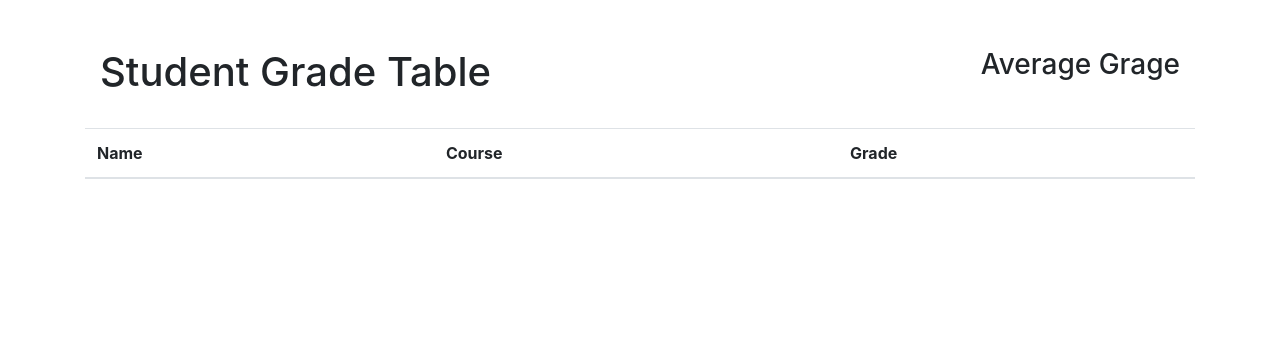
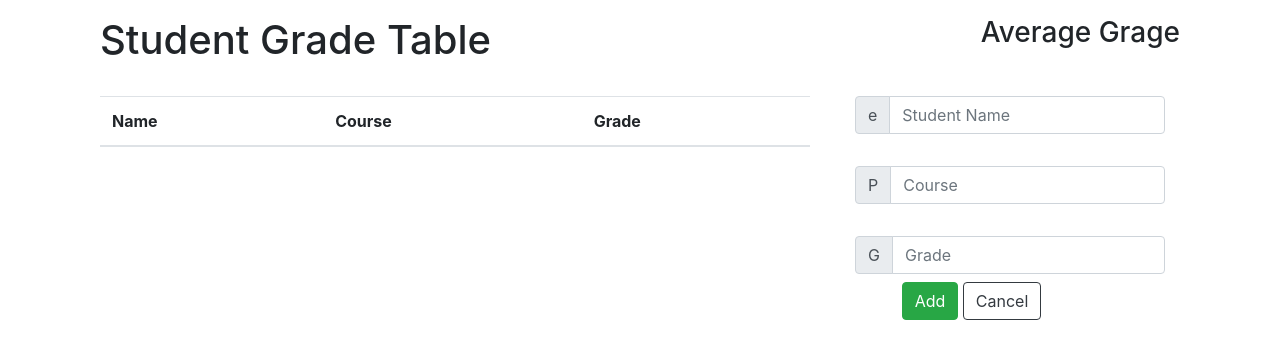
Before and after one commit to semilee6557/student-grade-table, a plain HTML site: page index.html in a window 1280 px wide. Drawn offline with nearby package versions, Linux system fonts and the light colour scheme; no server answers.

Commit message:
Modify the HTML

```diff
--- a/index.html
+++ b/index.html
@@ -5,10 +5,11 @@
   <title>Student Grade Table</title>
   <link rel="stylesheet" href="https://stackpath.bootstrapcdn.com/bootstrap/4.4.1/css/bootstrap.min.css"
     integrity="sha384-Vkoo8x4CGsO3+Hhxv8T/Q5PaXtkKtu6ug5TOeNV6gBiFeWPGFN9MuhOf23Q9Ifjh" crossorigin="anonymous">
+  <link rel="stylesheet" href="https://cdnjs.cloudflare.com/ajax/libs/font-awesome/5.15.1/css/all.min.css">
 </head>
 
 <body>
-  <div class="container mt-5">
+  <div class="container mt-3">
 
     <header class="container mb-4">
       <div class="row justify-content-between">
@@ -24,7 +25,9 @@
       </div>
     </header>
 
-
+    <div class="container">
+      <div class="row">
+        <div class="col-8">
           <table class="table table-striped">
             <thead>
               <tr>
@@ -37,6 +40,56 @@
             </tbody>
           </table>
         </div>
+        <div class="col">
+
+
+          <form>
+            <div class="col-auto">
+              <label class="sr-only" for="inlineFormInputGroup"></label>
+
+              <div class="input-group mb-2">
+                <div class="input-group-prepend">
+                  <div class="input-group-text">e</div>
+                </div>
+                <input type="text" name="name" class="form-control" id="inlineFormInputGroup"
+                  placeholder="Student Name">
+              </div>
+            </div>
+            <div class="col-auto">
+              <label class="inputPassword3" for="inlineFormInputGroup"></label>
+              <div class="input-group mb-2">
+                <div class="input-group-prepend">
+                  <div class="input-group-text">P</div>
+                </div>
+                <input type="text" name="course" class="form-control" id="inputPassword3" placeholder="Course">
+              </div>
+            </div>
+            <div class="col-auto">
+              <label class="grade" for="inlineFormInputGroup"></label>
+              <div class="input-group mb-2">
+                <div class="input-group-prepend">
+                  <div class="input-group-text">G</div>
+                </div>
+                <input type="text" name="grade" class="form-control" id="grade" placeholder="Grade">
+              </div>
+            </div>
+
+
+            <div class="form-group row justify-content-end">
+              <div class="col-sm-10">
+                <button type="submit" class="btn btn-success">Add</button>
+                <button type="reset" class="btn btn-outline-dark">Cancel</button>
+
+              </div>
+            </div>
+          </form>
+
+
+
+        </div>
+      </div>
+    </div>
+  </div>
 
   <script src="https://cdnjs.cloudflare.com/ajax/libs/jquery/3.5.1/jquery.min.js"></script>
   <script src="components/app.js"></script>
```
Lines whose indentation alone changed are shown as unchanged.
